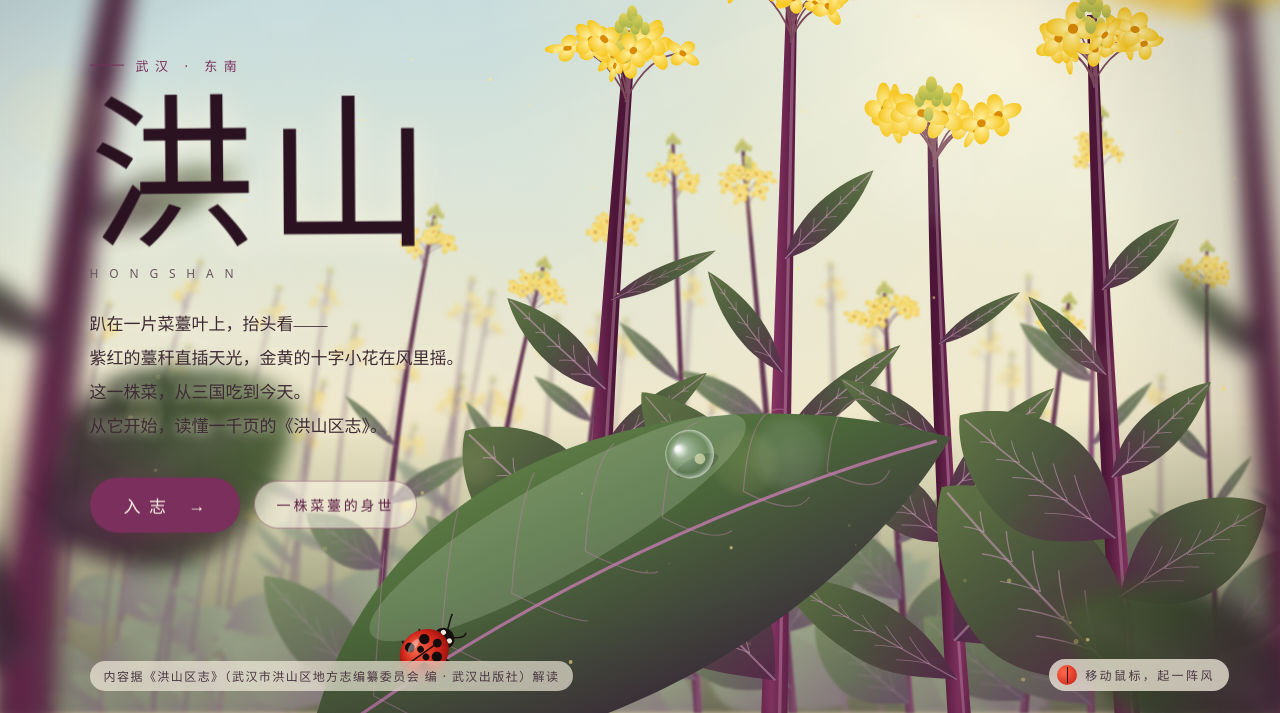
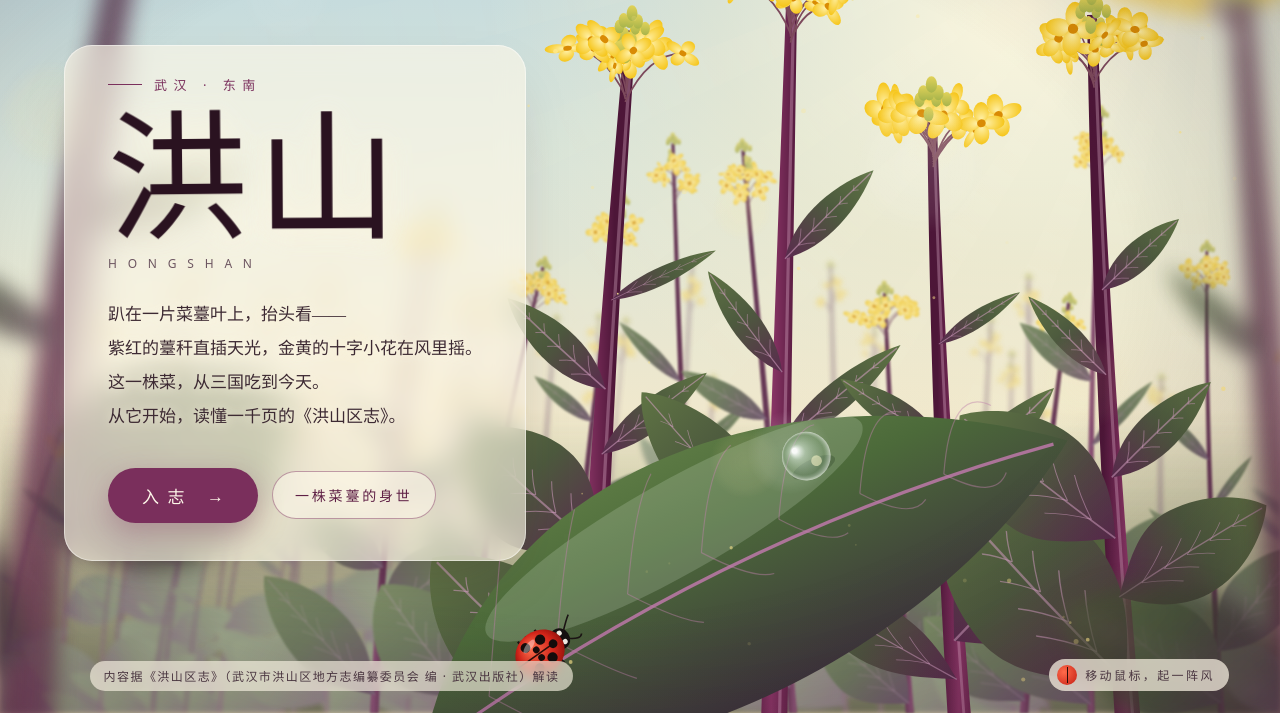
Before and after one commit to globekevin/hongshan-gazetteer, a plain HTML site: page index.html in a window 1280 px wide. Shown: the part 87-800 px from the top of the page. Drawn offline with Linux system fonts and the light colour scheme; animation ran at ten frames a second.

Commit message:
首页：PC端文案加半透明磨砂底，淡化左侧虚化茎，承托叶右移避开底板

```diff
--- a/assets/js/hero.js
+++ b/assets/js/hero.js
@@ -78,7 +78,7 @@
     near.push(makeStem({ x0: W * 0.035, h: H * 1.2, w0: 62 * sc, flowerN: 18, leafN: 4, fscale: sc * 4.2, leafScale: 1.3, lean: 0.06 }));
     near.push(makeStem({ x0: W * 1.0, h: H * 0.95, w0: 52 * sc, flowerN: 18, leafN: 3, fscale: sc * 3.8, leafScale: 1.2, lean: -0.1 }));
     // 前景承托叶（瓢虫所在）
-    pads = [{ x0: W * (W > 760 ? 0.24 : 0.1), y0: H + 40, len: Math.min(W * 0.56, 860) * (W > 760 ? 1 : 1.35), ang: -0.4, wid: 0.36, ph: 0 }];
+    pads = [{ x0: W * (W > 760 ? 0.33 : 0.1), y0: H + 40, len: Math.min(W * 0.56, 860) * (W > 760 ? 1 : 1.35), ang: -0.4, wid: 0.36, ph: 0 }];
   }
 
   function resize() {
--- a/index.html
+++ b/index.html
@@ -19,13 +19,13 @@
   canvas{position:fixed;left:0;top:0;will-change:transform}
   #cv-far{filter:blur(2.6px) saturate(.85);opacity:.9}
   #cv-back{filter:blur(1.3px) saturate(.9)}
-  #cv-near{filter:blur(10px);opacity:.96}
+  #cv-near{filter:blur(10px);opacity:.7}
   #cv-fx{pointer-events:none}
   .vignette{position:fixed;inset:0;pointer-events:none;background:radial-gradient(ellipse at 45% 45%, rgba(0,0,0,0) 55%, rgba(40,20,30,.28) 100%)}
-  .copy{position:fixed;left:7vw;top:50%;transform:translateY(-54%);z-index:5;max-width:min(520px,80vw);color:#2b1a24}
+  .copy{position:fixed;left:5vw;top:50%;transform:translateY(-52%);z-index:5;max-width:min(600px,80vw);color:#2b1a24;padding:30px 44px 38px;border-radius:28px;background:rgba(255,248,232,.62);-webkit-backdrop-filter:blur(14px) saturate(1.1);backdrop-filter:blur(14px) saturate(1.1);box-shadow:0 24px 60px -30px rgba(60,20,40,.35),inset 0 0 0 1px rgba(255,255,255,.45)}
   .copy .loc{font-size:13px;letter-spacing:.5em;color:#7a2f5c;display:flex;align-items:center;gap:12px}
   .copy .loc:before{content:"";width:34px;height:1px;background:#7a2f5c}
-  .copy h1{font-family:var(--kai);font-weight:400;font-size:clamp(84px,13vw,190px);line-height:1;margin:.12em 0 .02em;letter-spacing:.06em;
+  .copy h1{font-family:var(--kai);font-weight:400;font-size:clamp(84px,11vw,170px);line-height:1;margin:.12em 0 .02em;letter-spacing:.06em;
      color:#2a1220;text-shadow:0 2px 30px rgba(255,248,225,.8)}
   .copy h1 span{display:inline-block;animation:sway 6s ease-in-out infinite;transform-origin:50% 100%}
   .copy h1 span:nth-child(2){animation-delay:-2.2s}
@@ -56,7 +56,7 @@
   .copy .loc{animation-delay:.9s}.copy h1{animation-delay:1.1s}.copy .en{animation-delay:1.35s}.copy p{animation-delay:1.6s}.copy .cta{animation-delay:1.9s}
   @keyframes rise{to{opacity:1;transform:none}}
   @media (max-width:760px){
-    .copy{left:6vw;top:auto;bottom:90px;transform:none;padding:18px 18px 22px;background:rgba(255,248,232,.62);backdrop-filter:blur(8px);border-radius:18px}
+    .copy{left:6vw;top:auto;bottom:90px;transform:none;padding:18px 18px 22px;background:rgba(255,248,232,.62);backdrop-filter:blur(8px);border-radius:18px;max-width:88vw}
     .topnav{display:none}.hint{display:none}.foot{left:6vw;right:6vw;bottom:14px;font-size:11px}
     .copy p{font-size:15px}
   }
```
